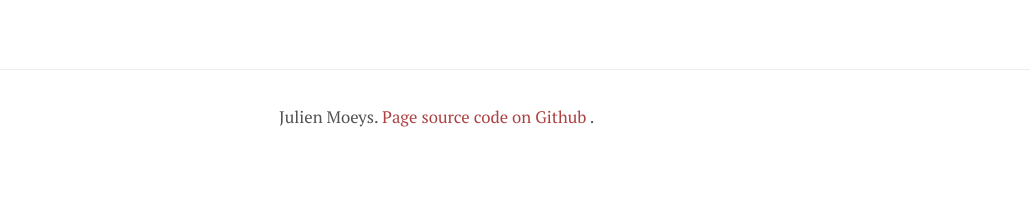
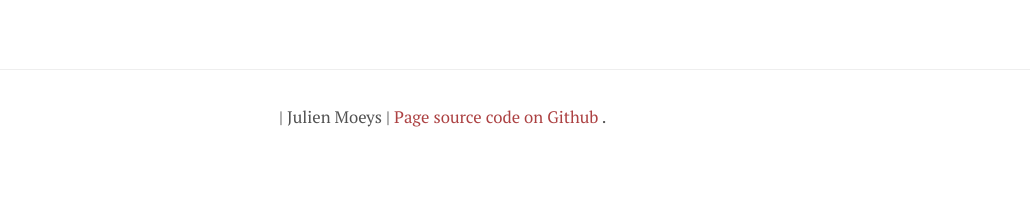
Before and after one commit to julienmoeys/julienmoeys.github.io, a Jekyll site: the page built from index.md, in a window 1280 px wide. Shown: the part 1342-1550 px from the top of the page, without its empty margins (1-1031 px from the left). Built offline with Jekyll 4.4.1, drawn with Linux system fonts in a browser that asks for light colours; Markdown is read by kramdown in place of the engine named in the settings; some of the changed lines change nothing that is shown.

Commit message:
modify footer

```diff
--- a/_config.yml
+++ b/_config.yml
@@ -16,6 +16,9 @@
 baseurl:             /
 paginate:            5
 encoding:            utf-8
+
+# Github source code
+github:              https://github.com/julienmoeys/julienmoeys.github.io
 
 # About/contact
 author:
--- a/_includes/foot.html
+++ b/_includes/foot.html
@@ -1,8 +1,8 @@
 <footer>
     <hr></hr>
     <div class="container content"><div class="page"><small>
-        Julien Moeys.
-        <a href="https://github.com/julienmoeys/julienmoeys.github.io/blob/master/{{ page.path }}">
+        {{ page.date }} | Julien Moeys |
+        <a href="{{ site.github }}/blob/master/{{ page.path }}">
           Page source code on Github
         </a>.
     </small></div></div>
```
